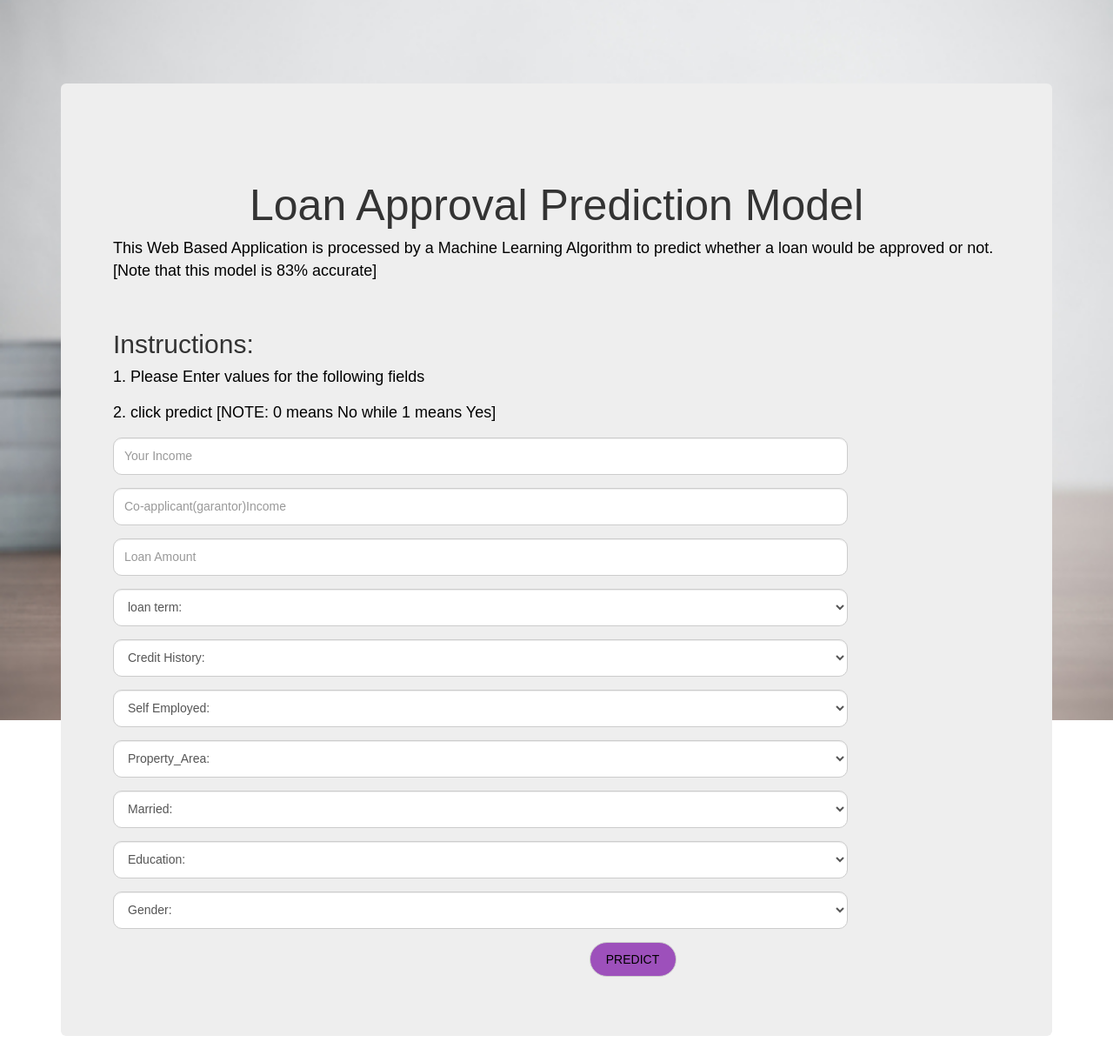
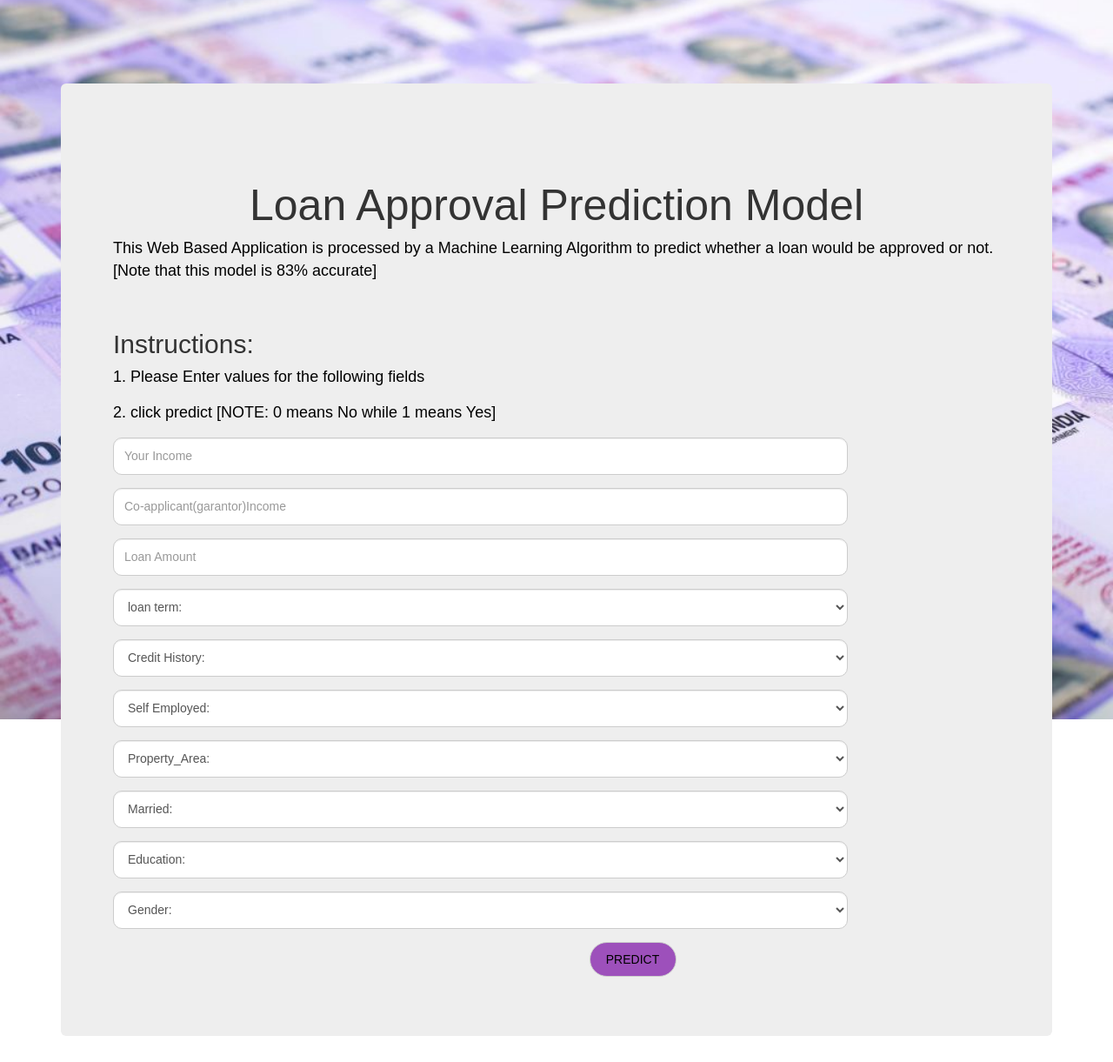
Before and after one commit to sagarkj94/SagarJadhav-Project-3_PythonForDS, a Flask app: page / in a window 1280 px wide. Shown: the whole page at 87% size. Run offline with Flask 2, Linux system fonts and the light colour scheme; parts of the project's set-up code (start-up, migrations or seed data) failed here and were passed over; some libraries are stand-ins or nearby versions; some web fonts are replaced.

Commit message:
making better

```diff
--- /dev/null
+++ b/DrSVRajashekararadhya Project 3_Python for DS/Loan_Status_UsingFlaskandHerokumaster/Heroku_link.txt
@@ -0,0 +1 @@
+https://loanstatusprediction-app.herokuapp.com
--- a/app.py
+++ b/DrSVRajashekararadhya Project 3_Python for DS/Loan_Status_UsingFlaskandHerokumaster/app.py
@@ -1,10 +1,6 @@
 import numpy as np
+from flask import Flask, request, jsonify, render_template
 import pickle
-from flask import Flask,render_template,request,jsonify
-import pickle
-import sklearn
-from sqlalchemy import true
-from markupsafe import escape
 
 app = Flask(__name__)
 model = pickle.load(open('model.pkl', 'rb'))
--- a/static/style.css
+++ b/DrSVRajashekararadhya Project 3_Python for DS/Loan_Status_UsingFlaskandHerokumaster/static/style.css
@@ -1,13 +1,29 @@
+
+@font-face {
+  font-family: Raleway-Black;
+  src: url('../fonts/raleway/Raleway-Black.ttf');
+}
+
+@font-face {
+  font-family: Raleway-SemiBold;
+  src: url('../fonts/raleway/Raleway-SemiBold.ttf');
+}
+
+@font-face {
+  font-family: Raleway-Bold;
+  src: url('../fonts/raleway/Raleway-Bold.ttf');
+}
+
 
 p{
   color: black !important;
-  font-family: sans-serif !important;
+  font-family: Raleway-SemiBold, sans-serif !important;
 
 }
 
 body, html {
 	height: 100%;
-	font-family: sans-serif;
+	font-family: Raleway-SemiBold, sans-serif;
 }
 
 body{
@@ -21,7 +37,7 @@ body{
 
 
 a {
-	font-family: sans-serif;
+	font-family: Raleway-SemiBold;
 	font-size: 14px;
 	line-height: 1.7;
 	color: #666666;
@@ -53,7 +69,7 @@ h1,h2,h3,h4,h5,h6 {
 }
 
 p,.control-label {
-	font-family: sans-serif;
+	font-family: Raleway-SemiBold;
 	font-size: 18px !important;
 	color: #666666;
 	margin: 0px;
--- a/Heroku_link.txt
+++ /dev/null
@@ -1 +0,0 @@
-https://sagar-loanstatusapp.herokuapp.com
```
Also changed, not shown: DrSVRajashekararadhya Project 3_Python for DS/Loan_Status_UsingFlaskandHerokumaster/README.md (added), DrSVRajashekararadhya Project 3_Python for DS/Loan_Status_UsingFlaskandHerokumaster/loan_approval_data.csv (renamed from loan_approval_data.csv), DrSVRajashekararadhya Project 3_Python for DS/Loan_Status_UsingFlaskandHerokumaster/request.py (renamed from request.py), DrSVRajashekararadhya Project 3_Python for DS/Loan_Status_UsingFlaskandHerokumaster/requirements.txt (renamed from requirements.txt), DrSVRajashekararadhya Project 3_Python for DS/Loan_Status_UsingFlaskandHerokumaster/static/back-pix.jpg (added), DrSVRajashekararadhya Project 3_Python for DS/Loan_Status_UsingFlaskandHerokumaster/templates/index.html (renamed from templates/index.html), README.md (deleted), static/back-pix.jpg (deleted), 6 other files.
